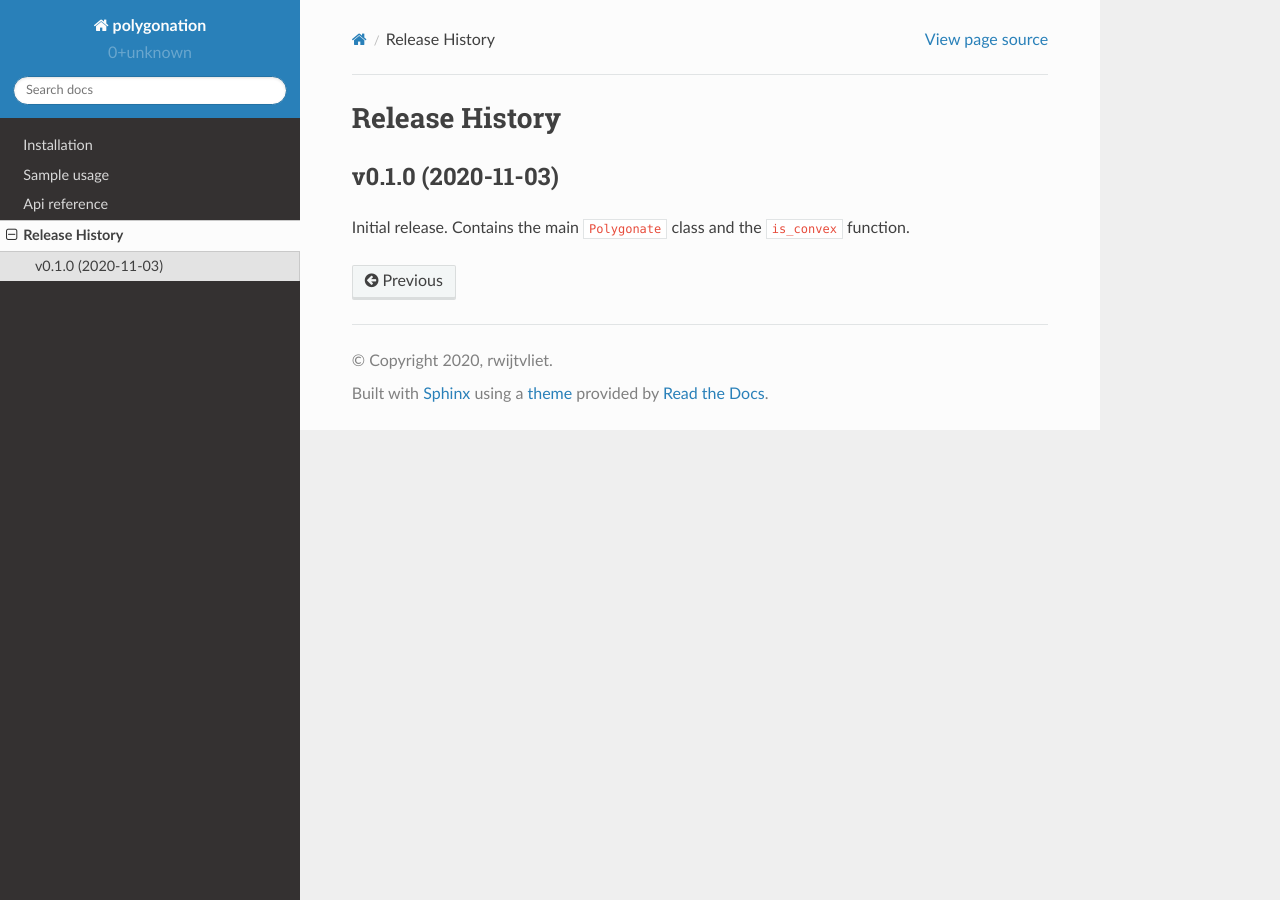
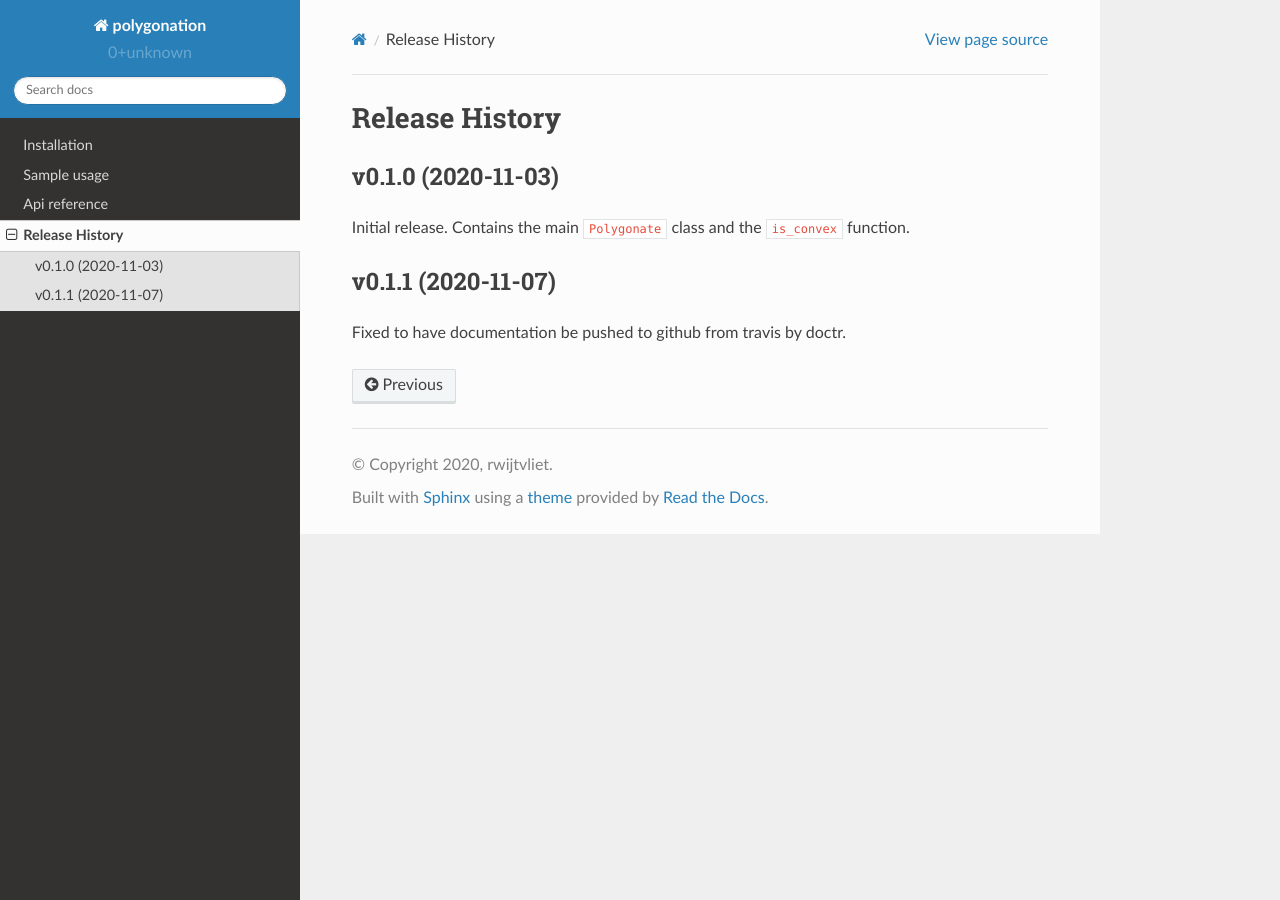
Before and after one commit to rwijtvliet/polygonation, a Sphinx documentation site: the page built from docs/source/release-history.rst, in a window 1280 px wide. Built offline with Sphinx 7.4.7 and the Read the Docs theme 2.0.0, drawn with Linux system fonts in a browser that asks for light colours.

Commit message:
updated release history

```diff
--- a/docs/source/release-history.rst
+++ b/docs/source/release-history.rst
@@ -5,3 +5,7 @@ Release History
 v0.1.0 (2020-11-03)
 -------------------
 Initial release. Contains the main ``Polygonate`` class and the ``is_convex`` function.
+
+v0.1.1 (2020-11-07)
+-------------------
+Fixed to have documentation be pushed to github from travis by doctr.
```
